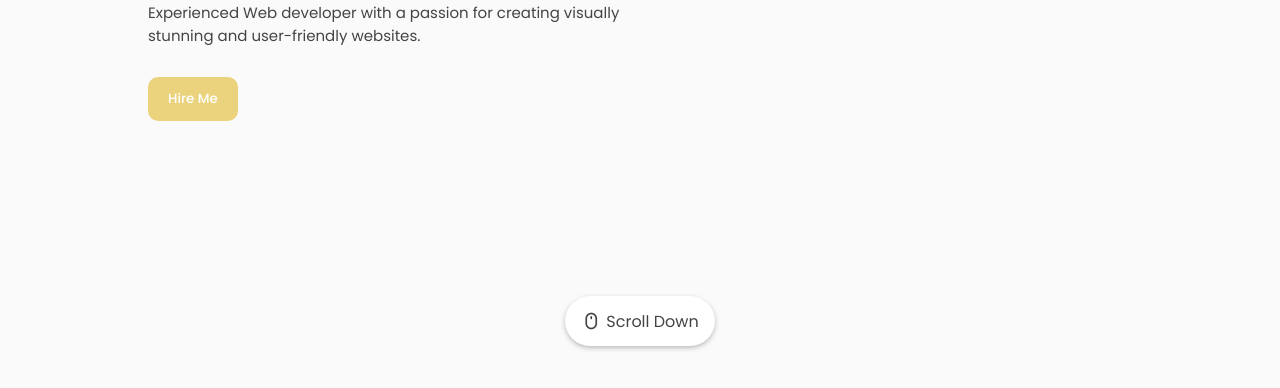
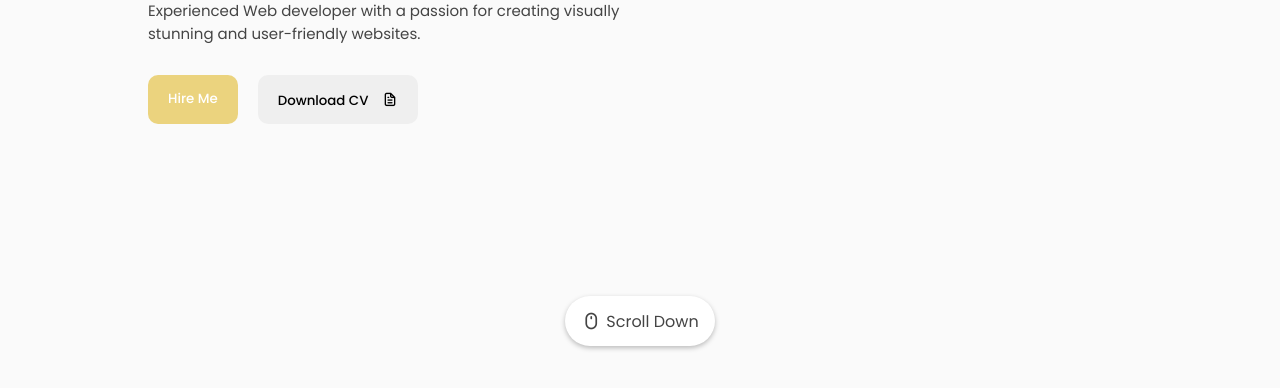
Before and after one commit to SuPyaeTZ/SPTZ-Portfolio, a plain HTML site: page index.html in a window 1280 px wide. Shown: the part 454-842 px from the top of the page. Drawn offline with nearby package versions, Linux system fonts and the light colour scheme.

Commit message:
Update index.html

```diff
--- a/index.html
+++ b/index.html
@@ -81,9 +81,11 @@
             </div>
             <div class="featured-text-btn">
                 <button class="btn blue-btn">Hire Me</button>
-                <div class="nav-button">
-
-                  </div>
+               <div class="nav-button">
+                    <a href="files/Su Pyae Thein Zaw Resume.pdf" download>
+                      <button class="btn">Download CV <i class="uil uil-file-alt"></i></button>
+                    </a>
+                </div>
                   </div>
 
             </div>
```
